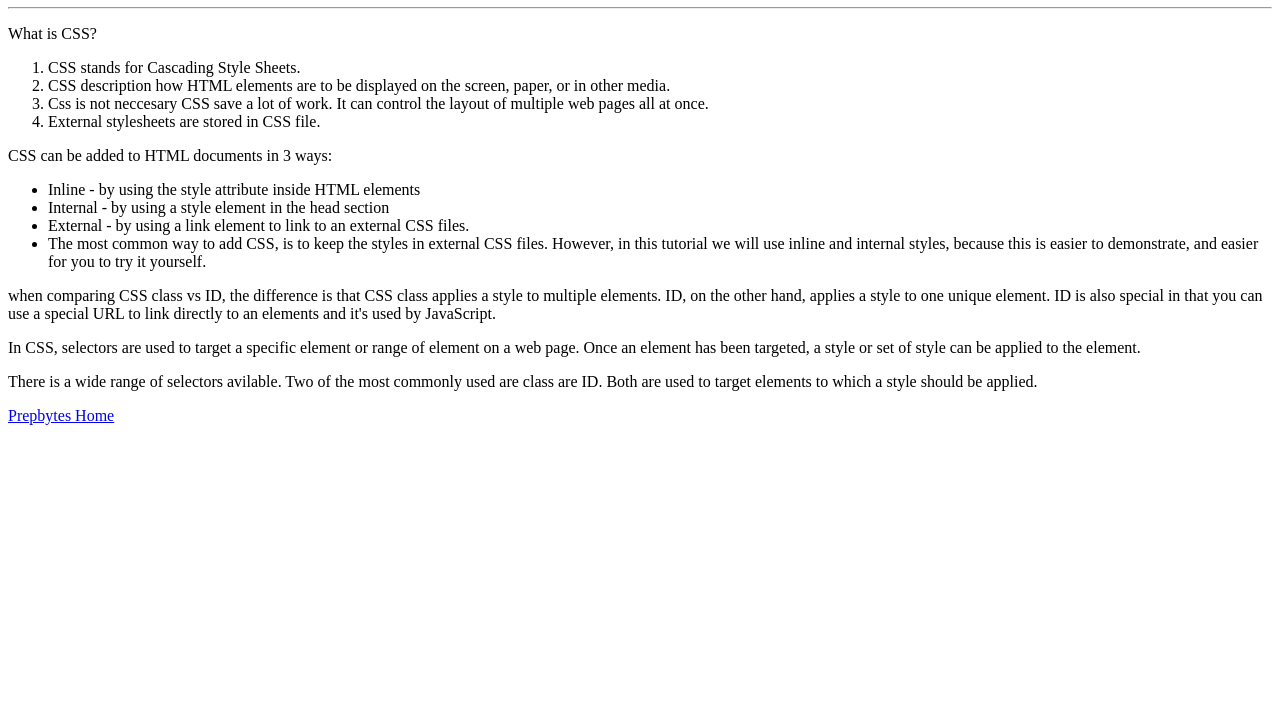
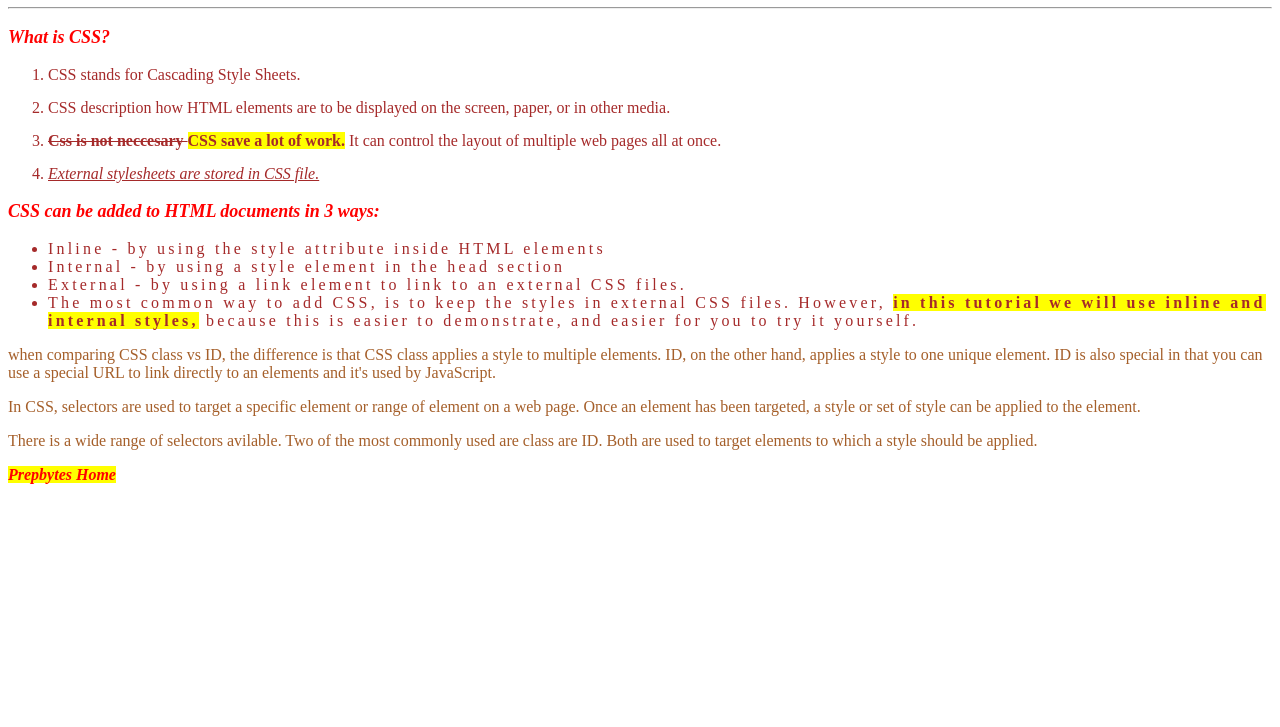
Before and after one commit to Adira08/PB_HandsonProject, a plain HTML site: page CSS_handson_1/index.html in a window 1280 px wide. Shown: the part 73-800 px from the top of the page. Drawn offline with Linux system fonts and the light colour scheme; files that its build step writes are made by us from their sources; the site is published under a folder, as on GitHub Pages, so addresses that start at the root find nothing.

Commit message:
Update index.html

```diff
--- a/CSS_handson_1/index.html
+++ b/CSS_handson_1/index.html
@@ -6,7 +6,7 @@
     <meta http-equiv="X-UA-Compatible" content="IE=edge">
     <meta name="viewport" content="width=device-width, initial-scale=1.0">
     <title>Document</title>
-    <link rel="stylesheet" href="/CSS_handson_1/style.css">
+    <link rel="stylesheet" href="PB_HandsonProject/CSS_handson_1/style.css">
 </head>
 <body>
     <h1>This is First Css Assignment</h1>
```
